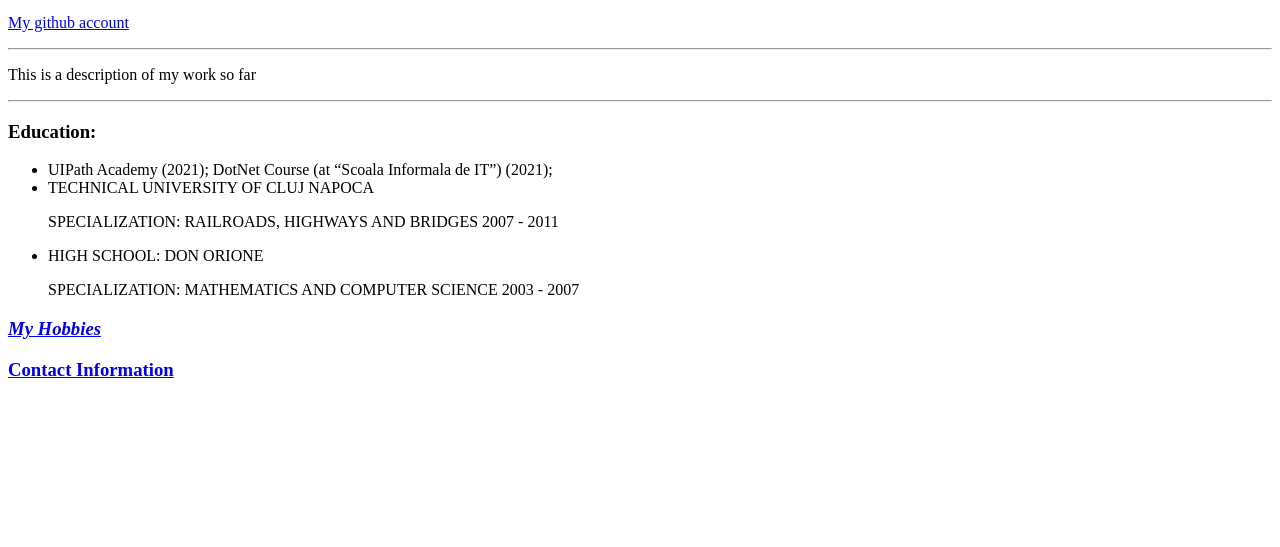
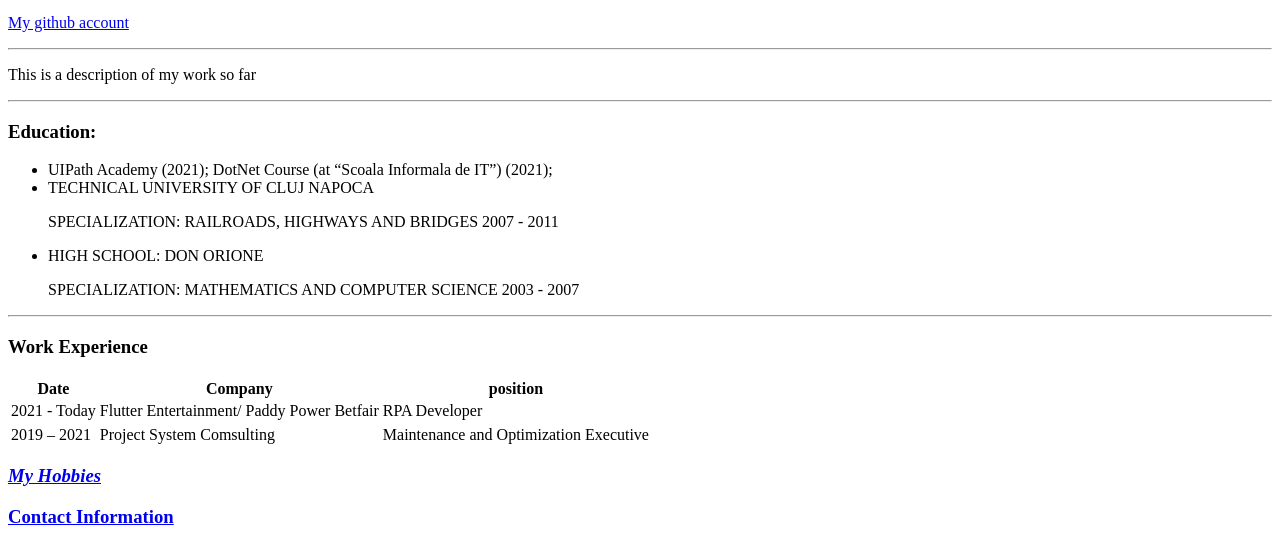
Before and after one commit to Cristians-WebDevelopmentCourse/html_personal_site, a plain HTML site: page index.html in a window 1280 px wide. Shown: the part 512-1059 px from the top of the page. Before the commit the page ends 911 px from the top, so only its background shows below. Drawn offline with Linux system fonts and the light colour scheme.

Commit message:
hml_tables

```diff
--- a/index.html
+++ b/index.html
@@ -20,6 +20,33 @@
     <li>HIGH SCHOOL: DON ORIONE</li>
     <p>SPECIALIZATION: MATHEMATICS AND COMPUTER SCIENCE 2003 - 2007</p>
 </ul>
+<hr>
+
+<h3>Work Experience</h3>
+<table>
+    <thead>
+        <th>Date</th>
+        <th>Company</th>
+        <th>position</th>
+    </thead>
+    <tbody>
+    <tr>
+        <td>2021 - Today</td>
+        <td>Flutter Entertainment/ Paddy Power Betfair</td>
+        <td>RPA Developer</td>
+    </tr>
+    <tr>
+        <tr>
+            <td>2019 – 2021</td>
+            <td>Project System Comsulting</td>
+            <td>Maintenance and Optimization Executive</td>
+        </tr>
+    </tr>
+</tbody>
+
+
+</table>
+
 <h3><em><a href="hobbies.html">My Hobbies</a></em></h3>
 <h3><a href="Contact_information.html">Contact Information</a></h3>
 </body>
```
